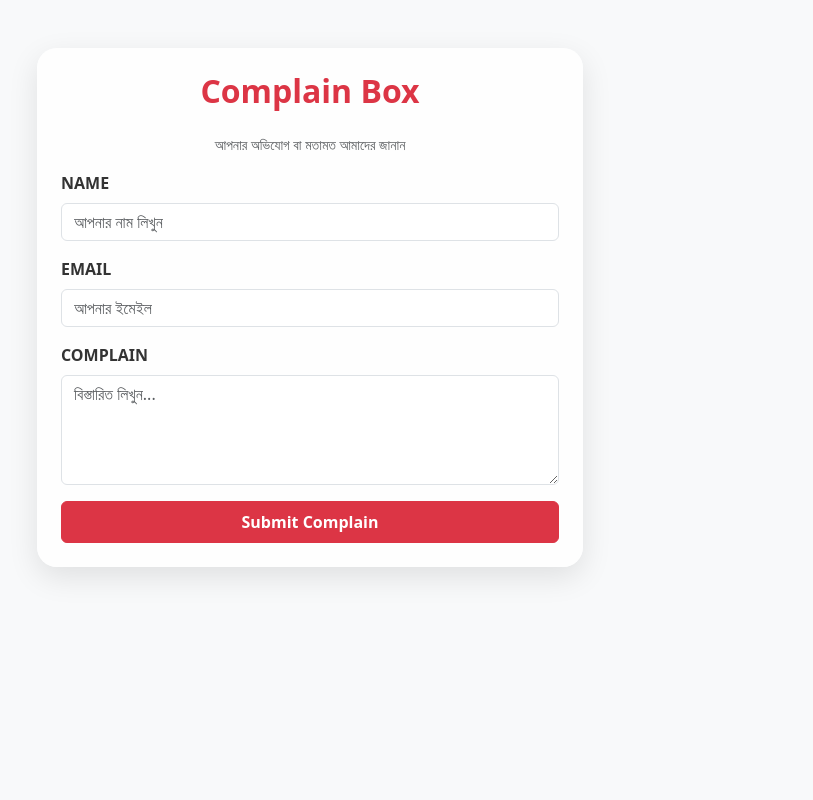
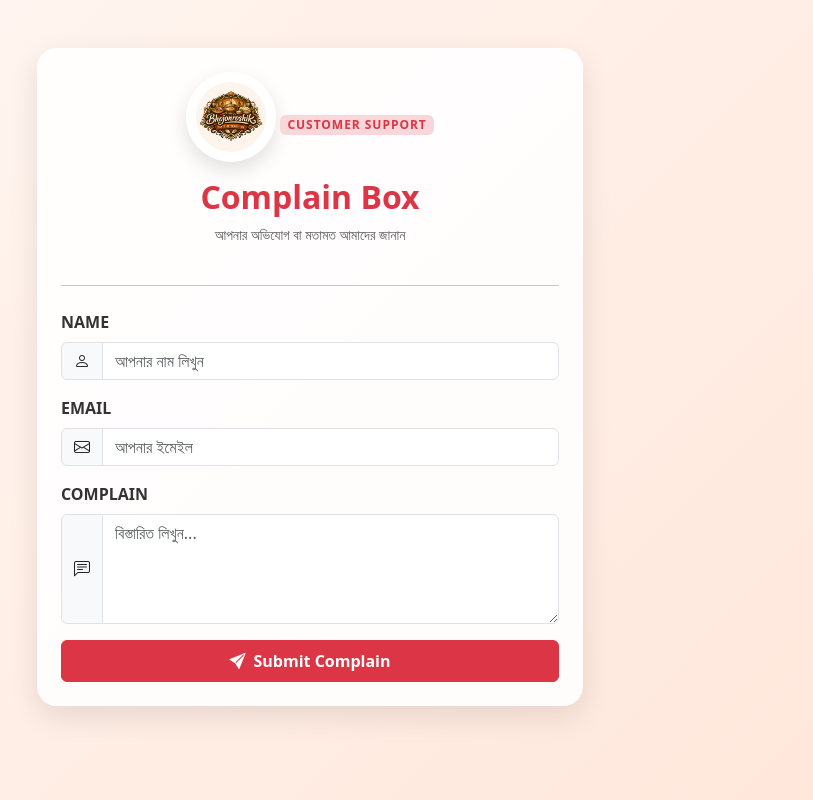
Before and after one commit to swapnilchowdhury-2003/bhojonroshik-2.0, a plain HTML site: page complain.html in a window 1280 px wide. Shown: the whole page, without its empty margins (330-1143 px from the left). Drawn offline with nearby package versions, Linux system fonts and the light colour scheme.

Commit message:
Refactor complain form with Bootstrap enhancements

```diff
--- a/complain.html
+++ b/complain.html
@@ -5,42 +5,75 @@
     <meta name="viewport" content="width=device-width, initial-scale=1.0">
     <title>Bhojonroshik | Complain Box</title>
     <link href="https://cdn.jsdelivr.net/npm/bootstrap@5.3.0/dist/css/bootstrap.min.css" rel="stylesheet">
+    <link href="https://cdn.jsdelivr.net/npm/bootstrap-icons@1.11.3/font/bootstrap-icons.css" rel="stylesheet">
     <style>
+        body {
+            min-height: 100vh;
+            background: linear-gradient(135deg, #fff7f3 0%, #ffe6d9 100%);
+        }
+        .brand-logo {
+            width: 90px;
+            height: 90px;
+            object-fit: contain;
+            border-radius: 50%;
+            background: #fff;
+            box-shadow: 0 8px 20px rgba(0,0,0,0.12);
+            padding: 10px;
+        }
         .complain-card {
             border-radius: 20px;
             border: none;
             box-shadow: 0 10px 30px rgba(0,0,0,0.1);
             background-color: rgba(255, 255, 255, 0.9);
         }
+        .card-head-badge {
+            letter-spacing: 0.08em;
+        }
         .form-label { font-weight: bold; color: #333; }
     </style>
 </head>
-<body class="bg-light">
+<body>
 
     <div class="container py-5">
         <div class="row justify-content-center">
-            <div class="col-md-6">
+            <div class="col-lg-6 col-md-8">
                 <div class="card complain-card p-4">
-                    <h2 class="text-center mb-4 text-danger fw-bold">Complain Box</h2>
-                    <p class="text-center text-muted small">আপনার অভিযোগ বা মতামত আমাদের জানান</p>
+                    <div class="text-center mb-3">
+                        <img src="images/logo.png" alt="Bhojonroshik Logo" class="brand-logo mb-3">
+                        <div class="badge bg-danger-subtle text-danger card-head-badge mb-2">CUSTOMER SUPPORT</div>
+                        <h2 class="mb-2 text-danger fw-bold">Complain Box</h2>
+                        <p class="text-muted small mb-0">আপনার অভিযোগ বা মতামত আমাদের জানান</p>
+                    </div>
+                    <hr class="my-4">
 
                     <form id="complainForm">
                         <div class="mb-3">
                             <label for="name" class="form-label">NAME</label>
-                            <input type="text" id="name" class="form-control" placeholder="আপনার নাম লিখুন" required>
+                            <div class="input-group">
+                                <span class="input-group-text"><i class="bi bi-person"></i></span>
+                                <input type="text" id="name" class="form-control" placeholder="আপনার নাম লিখুন" required>
+                            </div>
                         </div>
 
                         <div class="mb-3">
                             <label for="email" class="form-label">EMAIL</label>
-                            <input type="email" id="email" class="form-control" placeholder="আপনার ইমেইল" required>
+                            <div class="input-group">
+                                <span class="input-group-text"><i class="bi bi-envelope"></i></span>
+                                <input type="email" id="email" class="form-control" placeholder="আপনার ইমেইল" required>
+                            </div>
                         </div>
 
                         <div class="mb-3">
                             <label for="complain" class="form-label">COMPLAIN</label>
-                            <textarea id="complain" class="form-control" rows="4" placeholder="বিস্তারিত লিখুন..." required></textarea>
+                            <div class="input-group">
+                                <span class="input-group-text"><i class="bi bi-chat-left-text"></i></span>
+                                <textarea id="complain" class="form-control" rows="4" placeholder="বিস্তারিত লিখুন..." required></textarea>
+                            </div>
                         </div>
 
-                        <button type="submit" class="btn btn-danger w-100 fw-bold py-2">Submit Complain</button>
+                        <button type="submit" class="btn btn-danger w-100 fw-bold py-2">
+                            <i class="bi bi-send-fill me-2"></i>Submit Complain
+                        </button>
                     </form>
 
                     <div id="successMsg" class="alert alert-success mt-3 d-none">
```
